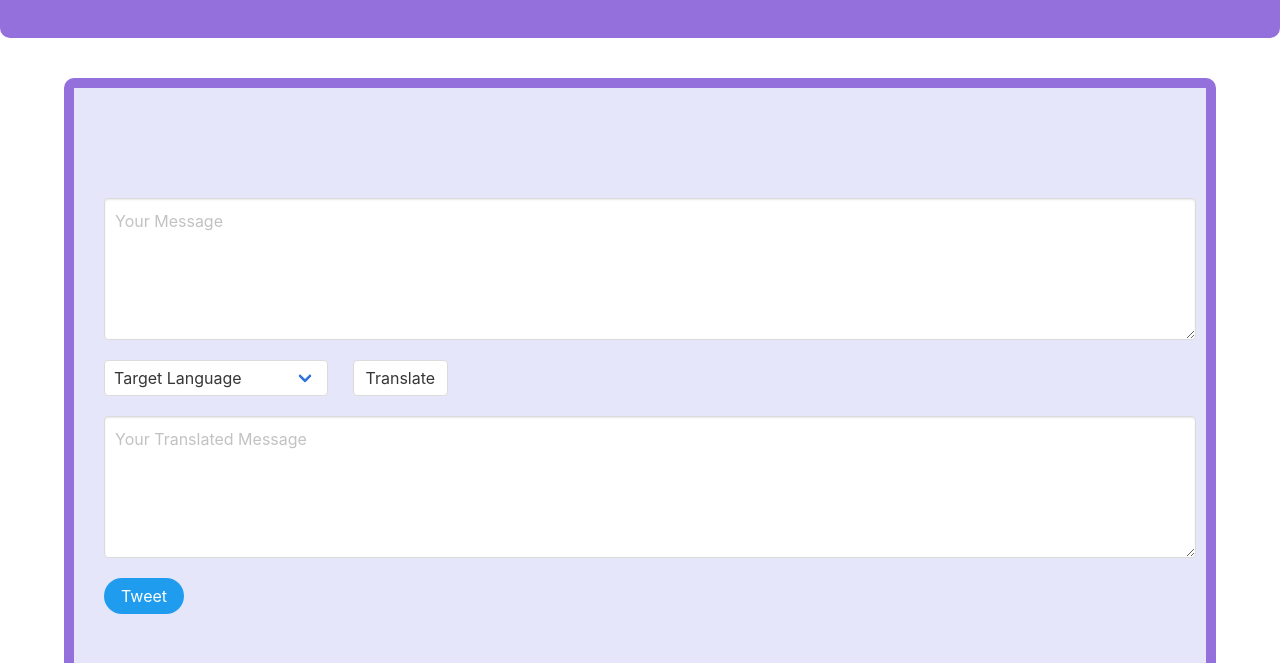
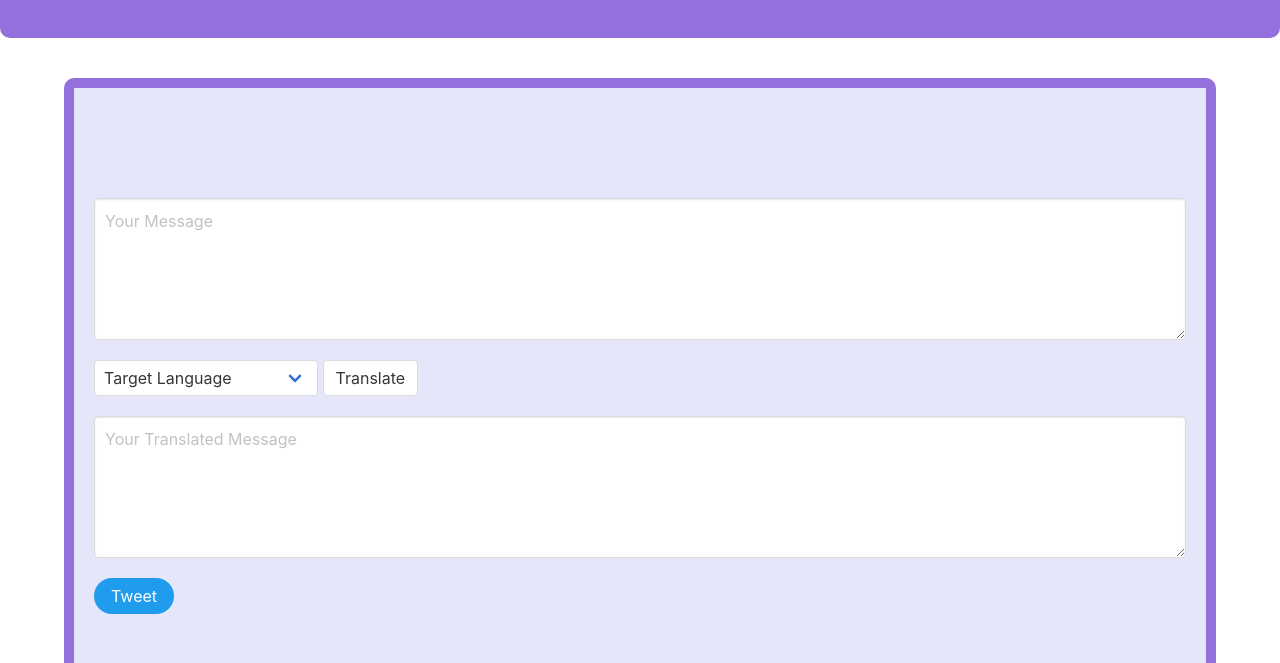
Before and after one commit to ChaitraNagarajaiah/Translate_and_Tweet, a plain HTML site: page index.html in a window 1280 px wide. Shown: the part 137-800 px from the top of the page. Drawn offline with nearby package versions, Linux system fonts and the light colour scheme; a web font is replaced by a local one.

Commit message:
fixing margins on sides of translation-app class

```diff
--- a/css/style.css
+++ b/css/style.css
@@ -26,6 +26,10 @@ form {
     box-sizing: border-box;
     background-color: lavender;
 
+}
+
+textarea {
+    box-sizing: border-box;
 }
 
 .container {
@@ -59,13 +63,10 @@ footer {
 }
 
 .translation-app {
-    margin: 10px;
+    margin: 10px 0px;
 }
 @media only screen and (max-width: 400px) {
     h1 {
      font-size: 30px;
     }
-    .translation-app{
-        margin:10px 0px;
-    }
   }
```
